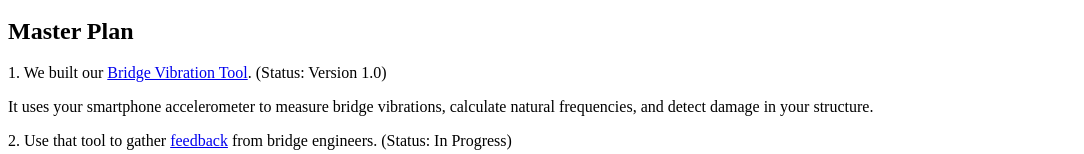
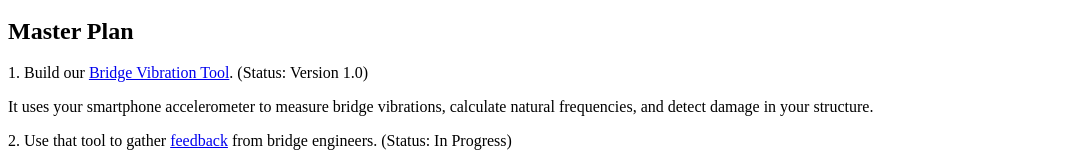
Before and after one commit to roeblinglabs/IBC-Demo, a plain HTML site: page index.html in a window 1280 px wide. Shown: the part 432-586 px from the top of the page, without its empty margins (0-1084 px from the left). Drawn offline with Linux system fonts and the light colour scheme.

Commit message:
Update index.html

```diff
--- a/index.html
+++ b/index.html
@@ -38,7 +38,7 @@
     <p>Vision: Sensors with real-time analytics for every bridge.</p>
 
     <h2>Master Plan</h2>
-    <p>1. We built our <a href="https://roeblinglabs.github.io/bridgevibes/">Bridge Vibration Tool</a>. (Status: Version 1.0)</p>
+    <p>1. Build our <a href="https://roeblinglabs.github.io/bridgevibes/">Bridge Vibration Tool</a>. (Status: Version 1.0)</p>
     <p>It uses your smartphone accelerometer to measure bridge vibrations, calculate natural frequencies, and detect damage in your structure.</p>
     <p>2. Use that tool to gather <a href="https://forms.gle/MXPPgLcDx8tSyLX49" target="_blank">feedback</a> from bridge engineers. (Status: In Progress)</p>
     <p>3. Use that feedback to build new, better bridge assessment tools.</p>
```
